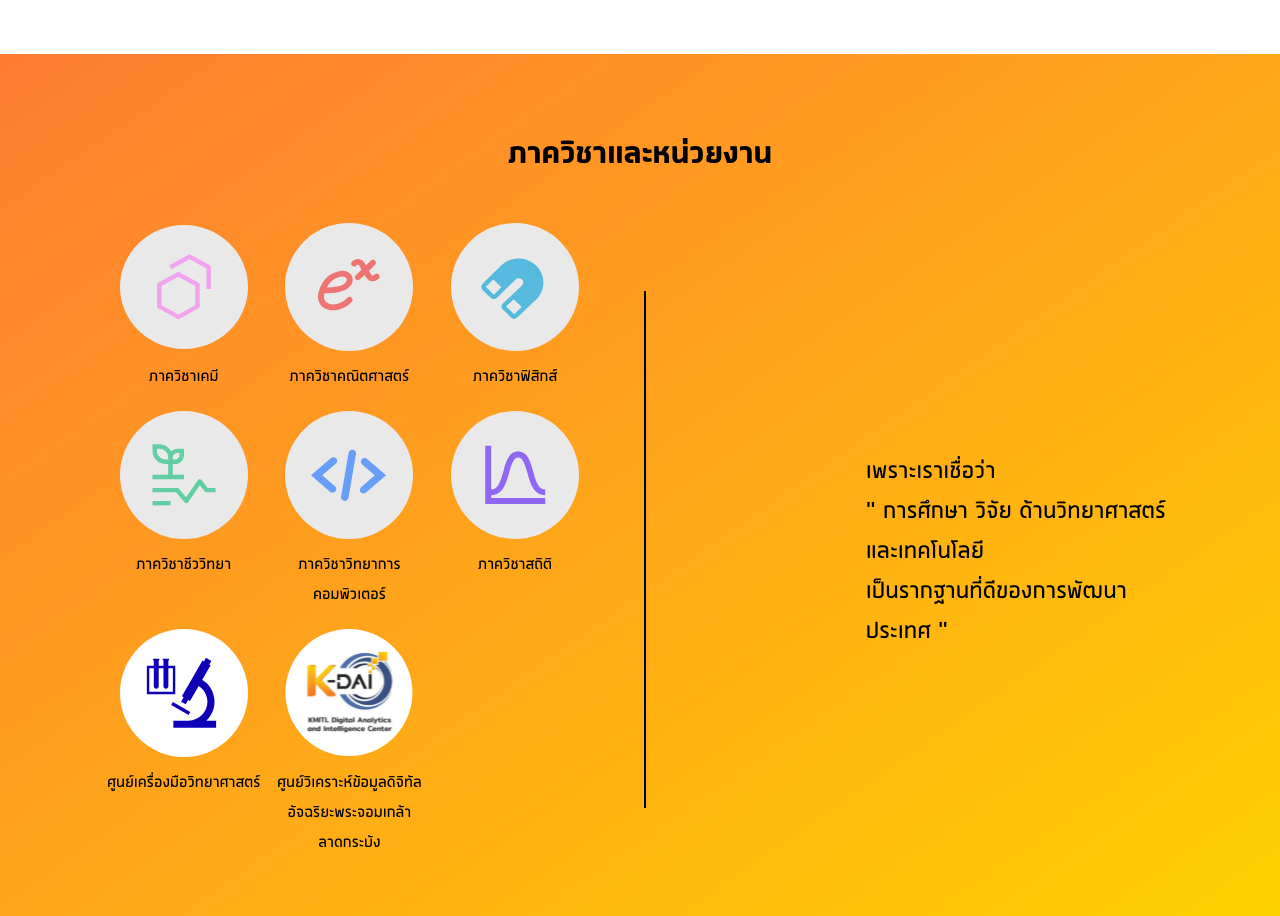
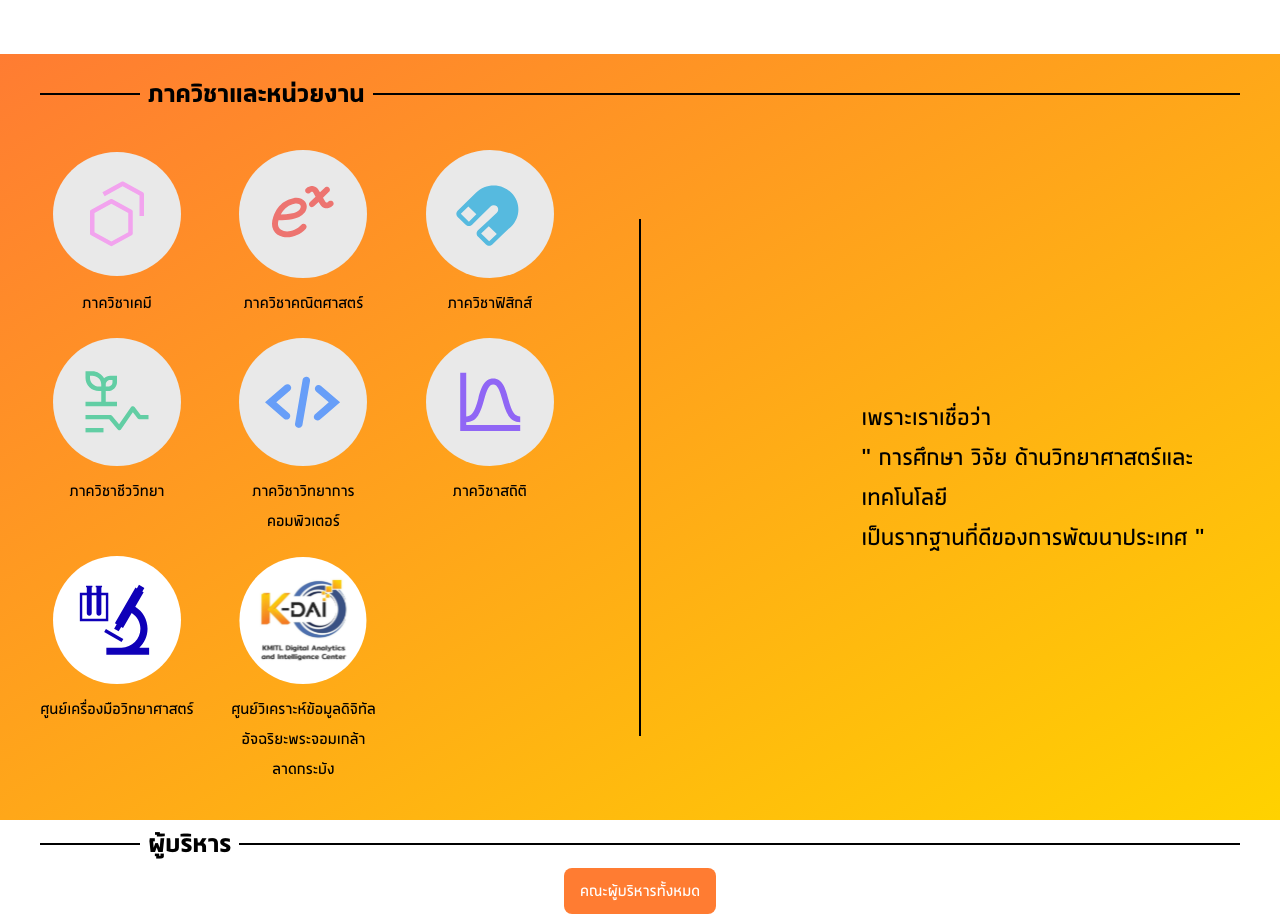
Before and after one commit to Yayawak/web-more-backup, a Next.js app: page / in a window 1280 px wide. Shown: the part 856-1772 px from the top of the page. Built offline with nearby package versions, Linux system fonts and the light colour scheme.

Commit message:
feat: add button in executive section

```diff
--- a/components/Layout/Container.tsx
+++ b/components/Layout/Container.tsx
@@ -14,11 +14,12 @@ const Container = ({
   const getMaxWidth = useMemo(() => (fluid ? 'unset' : '1200px'), [fluid])
   return (
     <>
-      <div className={`container ${className}`}>{children}</div>
+      <div className={`container relative mx-auto ${className}`}>
+        {children}
+      </div>
 
       <style jsx>{`
         .container {
-          margin: auto;
           max-width: ${getMaxWidth};
         }
       `}</style>
--- a/pages/index.tsx
+++ b/pages/index.tsx
@@ -5,30 +5,10 @@ import Image, { StaticImageData } from 'next/image'
 import Link from 'next/link'
 
 import atomLogo from '../assets/logos/atom-logo.png'
-import chemistryIcon from '../assets/icons/icon-chemist.svg'
-import mathIcon from '../assets/icons/icon-math.svg'
-import physicsIcon from '../assets/icons/icon-physics.svg'
-import biologyIcon from '../assets/icons/icon-biology.svg'
-import comsciIcon from '../assets/icons/icon-comsci.svg'
-import statisticIcon from '../assets/icons/icon-stat.svg'
-import scitoolIcon from '../assets/icons/icon-scitool.svg'
-import kdaiIcon from '../assets/icons/icon-kdai.svg'
 
 /**
  * TODO: Add responsive design
  */
-
-type programItem = {
-  title: string
-  path: string
-}
-
-type departmentItem = {
-  title: string
-  image: StaticImageData
-  alt: string
-  path: string
-}
 
 const Home: NextPage = () => {
   return (
@@ -74,10 +54,10 @@ const Home: NextPage = () => {
       </div>
       {/* Departments */}
       <div className="bg-gradient-to-br from-[#ff7c32] to-[#ffd200]">
-        <div className="mx-auto py-14 lg:w-10/12">
-          <h1 className="w-fit round mx-auto mb-8 font-bold lg:text-[39px]">
-            ภาควิชาและหน่วยงาน
-          </h1>
+        <Container className="py-[16px]">
+          <Container className="mb-[32px]">
+            <SectionTitle>ภาควิชาและหน่วยงาน</SectionTitle>
+          </Container>
           <div className="flex flex-col justify-center lg:flex-row">
             <ul className="flex flex-wrap justify-center lg:grid lg:grid-cols-3 lg:w-[600px] lg:mr-auto">
               {departmentItems.map((item, index) => {
@@ -115,14 +95,21 @@ const Home: NextPage = () => {
               </p>
             </div>
           </div>
-        </div>
+        </Container>
       </div>
-      <Container>
-        <SectionTitle>ภาควิชาและหน่วยงาน</SectionTitle>
-      </Container>
 
       <Container>
         <SectionTitle>ผู้บริหาร</SectionTitle>
+
+        <BaseButton
+          backgroundColor="#FF7C32"
+          roundedType={Rounded.CUSTOM}
+          rounded={8}
+          elevation={false}
+          className="mx-auto"
+        >
+          คณะผู้บริหารทั้งหมด
+        </BaseButton>
       </Container>
 
       <Container>
@@ -138,7 +125,30 @@ const Home: NextPage = () => {
 
 export default Home
 
-const programItems: programItem[] = [
+import chemistryIcon from '@/assets/icons/icon-chemist.svg'
+import mathIcon from '@/assets/icons/icon-math.svg'
+import physicsIcon from '@/assets/icons/icon-physics.svg'
+import biologyIcon from '@/assets/icons/icon-biology.svg'
+import comsciIcon from '@/assets/icons/icon-comsci.svg'
+import statisticIcon from '@/assets/icons/icon-stat.svg'
+import scitoolIcon from '@/assets/icons/icon-scitool.svg'
+import kdaiIcon from '@/assets/icons/icon-kdai.svg'
+import BaseButton from '@/components/Buttons/Base/BaseButton'
+import { Rounded } from '@/types/rounded'
+
+type programItem = {
+  title: string
+  path: string
+}
+
+type departmentItem = {
+  title: string
+  image: StaticImageData
+  alt: string
+  path: string
+}
+
+export const programItems: programItem[] = [
   {
     title: 'หลักสูตรปริญญาตรี',
     path: '/programs/bechelor',
@@ -153,7 +163,7 @@ const programItems: programItem[] = [
   },
 ]
 
-const departmentItems: departmentItem[] = [
+export const departmentItems: departmentItem[] = [
   {
     title: 'ภาควิชาเคมี',
     image: chemistryIcon,
@@ -203,16 +213,25 @@ const departmentItems: departmentItem[] = [
     path: '/departments/kdai',
   },
 ]
+
 interface ISectionTitleProps {
   children?: React.ReactNode
+  color?: string
+  className?: string
 }
-const SectionTitle = ({ children }: ISectionTitleProps) => {
+const SectionTitle = ({
+  children,
+  color = 'black',
+  className = '',
+}: ISectionTitleProps) => {
   return (
     <>
-      <div className="section-title flex gap-[8px] items-center justify-start">
-        <div className="border-t-[2px] border-black"></div>
-        <div className="text-[32px]">{children}</div>
-        <div className="border-t-[2px] border-black"></div>
+      <div
+        className={`section-title flex gap-[8px] items-center justify-start ${className}`}
+      >
+        <div className="line border-t-[2px]"></div>
+        <div className="title text-[32px] font-bold">{children}</div>
+        <div className="line border-t-[2px]"></div>
       </div>
 
       <style jsx>{`
@@ -221,7 +240,15 @@ const SectionTitle = ({ children }: ISectionTitleProps) => {
         }
 
         .section-title > div:nth-child(1) {
-          max-width: 50px;
+          max-width: 100px;
+        }
+
+        .title {
+          color: ${color};
+        }
+
+        .line {
+          border-top-color: ${color};
         }
       `}</style>
     </>
```
